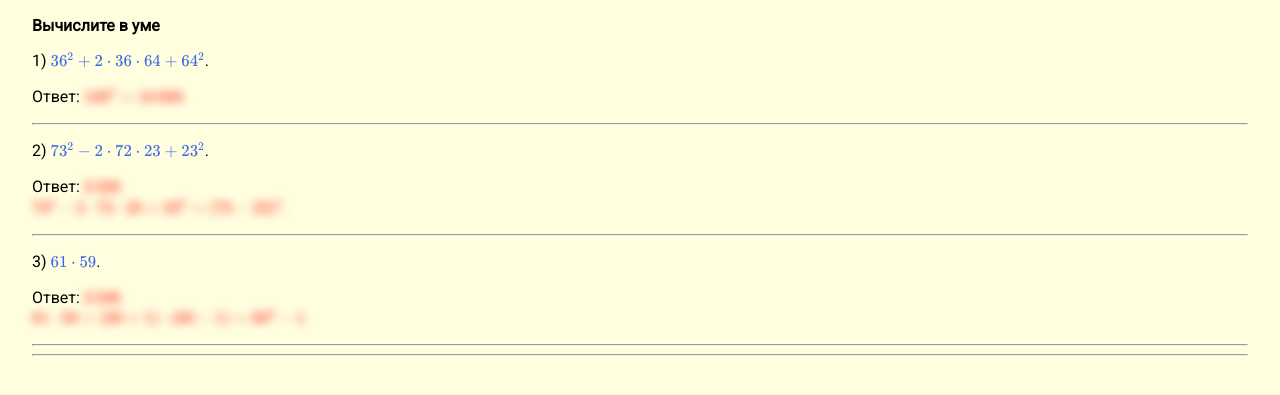
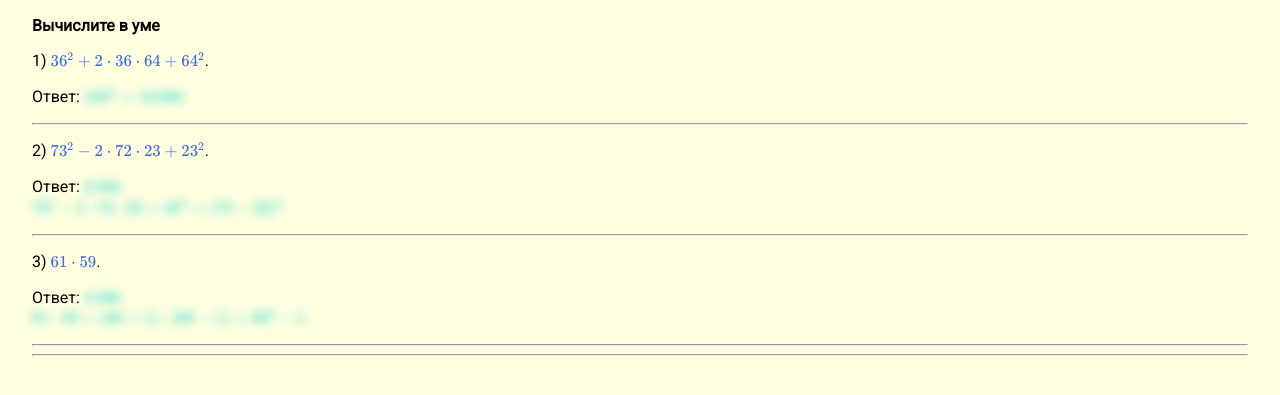
Before and after one commit to igorlsemenov/math, a Jekyll site: the page built from алгебра/7/ф-лы_сокр._умножения/3.md, in a window 1280 px wide. Shown: the top 395 px of the page. Built offline with Jekyll 4.4.1, drawn with Linux system fonts in a browser that asks for light colours; our own code applies the rules of GitHub Pages for plain Markdown files.

Commit message:
Update default.html

```diff
--- a/_layouts/default.html
+++ b/_layouts/default.html
@@ -43,7 +43,7 @@
         font-family: 'Roboto', sans-serif;
       }
       .katex { color: RoyalBlue; font-size: 1.05em !important; }
-      .answer, .answer .katex { color: red; }
+      .answer, .answer .katex { color: DarkTurquoise; }
     </style>
   </head>
   <body>
```
